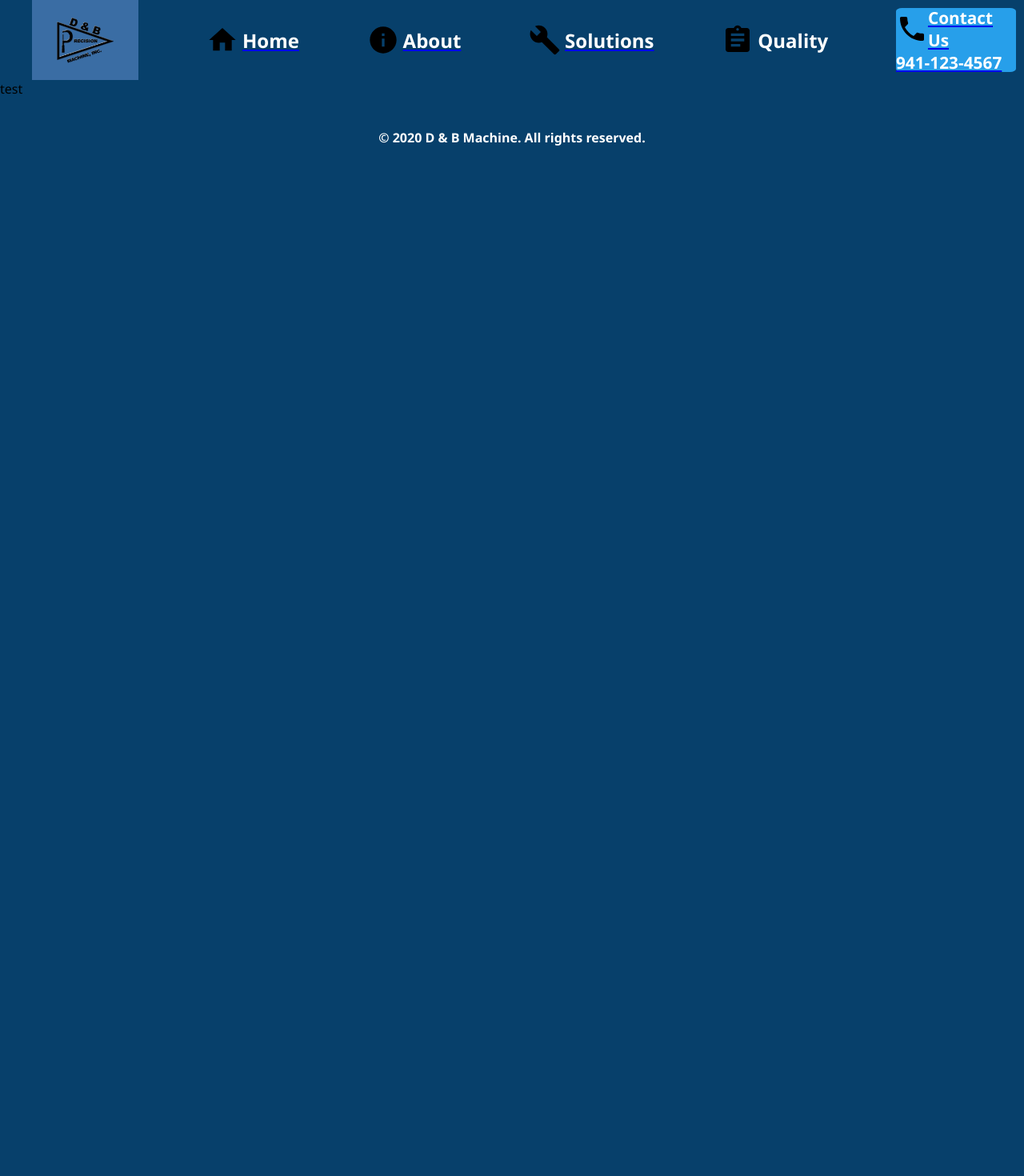
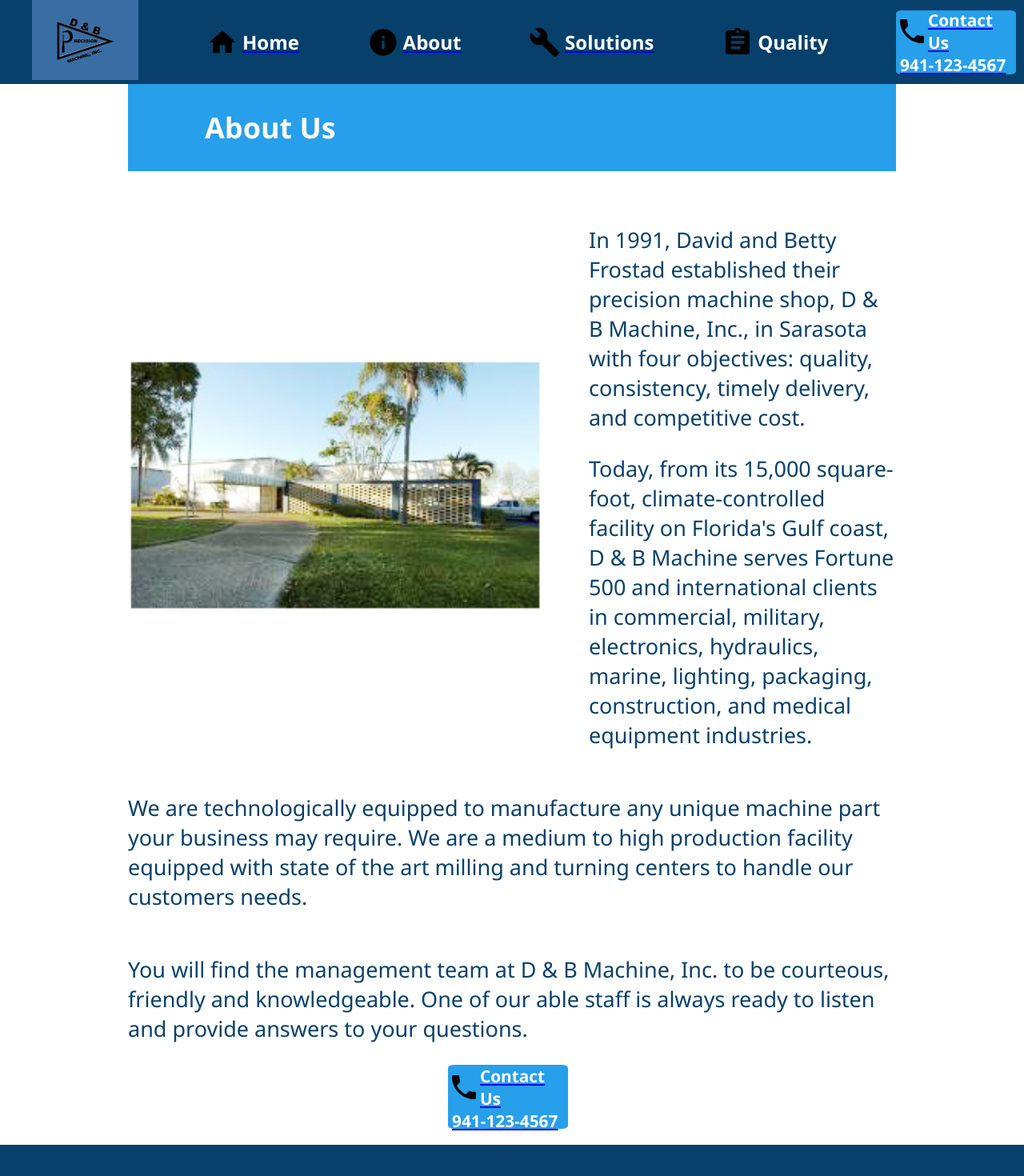
Before and after one commit to irendon1993/dandbwebsite, a React (Create React App) app: page /about in a window 1280 px wide. Shown: the top 1470 px of the page at 80% size. Before the commit the page ends 800 px from the top, so only its background shows below. Built offline with nearby package versions, Linux system fonts and the light colour scheme.

Commit message:
Finsihed About page

```diff
--- a/src/Components/Header.js
+++ b/src/Components/Header.js
@@ -13,7 +13,9 @@
         <nav>
           <ul>
             <li>
+              <Link to="/">
               <img src={Logo} height="100 px" />
+              </Link>
             </li>
             <li>
               <div className="navItem"><img src={IconHome} /><Link to="/"><h3>Home</h3></Link></div>
@@ -38,7 +40,7 @@
                   <img src={IconContact} />
                   <h4>Contact Us</h4>
                 </div>
-                <h4>941-123-4567</h4>
+                <h4><span>941-123-4567</span></h4>
               </div>
               </Link>
             </li>
--- a/src/Pages/About.js
+++ b/src/Pages/About.js
@@ -1,10 +1,57 @@
 import React from 'react'
+import DBBuilding from "../Images/ImageDBBuilding.jpg"
+import IconContact from '../Icons/IconContact.svg';
 import { Link } from 'react-router-dom'
 
 export function About() {
     return(
-        <div>
-            test
+        <div className="about">
+            <section className="aboutBanner">
+                <h2>About Us</h2>
+            </section>
+            <section className="dnbTop">
+                <div className="dnbImage">
+                    <img src={DBBuilding}></img>
+                </div>
+                <div className="dnbText">
+                    <p>
+                        In 1991, David and Betty Frostad established their precision machine shop,
+                        D & B Machine, Inc., in Sarasota with four objectives: quality, consistency,
+                        timely delivery, and competitive cost.
+                    </p>
+                    <p>
+                        Today, from its 15,000 square-foot, climate-controlled facility on Florida's Gulf
+                        coast, D & B Machine serves Fortune 500 and international clients in commercial,
+                        military, electronics, hydraulics, marine, lighting, packaging, construction, and
+                        medical equipment industries.
+                    </p>
+                </div>
+            </section>
+            <section className="dnbBottom">
+                <div className="dnbSummary">
+                    <p>
+                    We are technologically equipped to manufacture any unique machine part your business may require.
+                    We are a medium to high production facility equipped with state of the art milling and turning centers
+                    to handle our customers needs.
+                    </p>
+                    <p>
+                    You will find the management team at D & B Machine, Inc. to be courteous, friendly and knowledgeable.
+                    One of our able staff is always ready to listen and provide answers to your questions.
+                    </p>
+
+                    <div className="contactButton">
+                    <Link to="/contact">
+                        <div>
+                            <div className="contactDiv">
+                                <img src={IconContact} />
+                                <h4>Contact Us</h4>
+                            </div>
+                            <h4><span>941-123-4567</span></h4>
+                        </div>
+                     </Link>
+                     </div>
+                </div>
+            </section>
         </div>
     );
 }
--- /dev/null
+++ b/src/Styles/about.scss
@@ -0,0 +1,101 @@
+.about {
+    display: flex;
+    flex-direction: column;
+    align-items: center;
+    // justify-content: center;
+    background-color: white;
+
+    .aboutBanner {
+        width: 75%;
+        background-color: #279FEA;
+
+        h2{
+            font-size: 36px;
+            padding-left: 10%;
+            color: white;
+        }
+    }
+
+    .dnbTop {
+        width: 75%;
+        display: flex;
+        align-items: center;
+        flex-direction: row;
+        padding-top: 40px;
+
+        .dnbImage {
+        width: 60%;
+
+        img {
+            width: 90%;
+        }
+        }
+
+        .dnbText {
+            width: 40%;
+
+            p {
+                color: #07406B;
+                font-size: 27px;
+            }
+        }
+    }
+    .dnbBottom {
+        width: 75%;
+        display: flex;
+        justify-content: center;
+        align-items: center;
+        padding-bottom: 20px;
+
+        .dnbSummary {
+            display: flex;
+            flex-direction: column;
+            justify-content: center;
+            align-items: center;
+            width: 100%;
+
+            p {
+                width: 100%;
+                color: #07406B;
+                font-size: 27px;
+            }
+        }
+        .contactButton {
+            height: 80px;
+            width: 150px;
+            background-color: #279FEA;
+            margin-right: 10px;
+            border-radius: 5%;
+            align-items: center;
+            justify-content: center;
+
+            .contactDiv {
+                display: flex;
+                flex-direction: row;
+                align-items: center;
+
+              }
+
+            h4 {
+                color: white;
+                font-size: 1.3em;
+                margin: 0;
+                padding: 0;
+                align-items: center;
+                justify-content: center;
+            }
+
+            a:visited { text-decoration: none; color:#279FEA; }
+            a:hover { color:#07406B; }
+
+            img {
+                height: 40px;
+            }
+
+            span {
+                padding-left: 5px;
+            }
+        }
+    }
+
+}
--- a/src/Styles/header.scss
+++ b/src/Styles/header.scss
@@ -23,11 +23,7 @@
     display: flex;
   }
 
-  .contactDiv {
-    display: flex;
-    align-items: center;
 
-  }
 
   .navItem {
     justify-content: center;
@@ -55,6 +51,12 @@
     align-items: center;
     justify-content: center;
 
+    .contactDiv {
+      display: flex;
+      align-items: center;
+
+    }
+
     h4 {
         color: white;
         font-size: 1.3em;
@@ -69,6 +71,9 @@
 
     img {
         height: 40px;
+    }
+    span {
+      padding-left: 5px;
     }
    }
 
--- a/src/Styles/main.scss
+++ b/src/Styles/main.scss
@@ -1,6 +1,6 @@
 @import 'home';
 @import 'header';
-
+@import 'about';
 
 
 
@@ -32,17 +32,5 @@
 
   }
 
-  link {
-    text-decoration: none;
-    list-style: none;
-  }
 
-  a:visited { text-decoration: none; color:red; }
-  a:hover { text-decoration: none; color:blue; }
-  a:focus { text-decoration: none; color:yellow; }
-  a:hover, a:active { text-decoration: none; color:black }
-
-  button {
-    text-decoration: none;
-  }
 }
```
Also changed, not shown: 1 other file (tests, documents, lock files or other folders).
